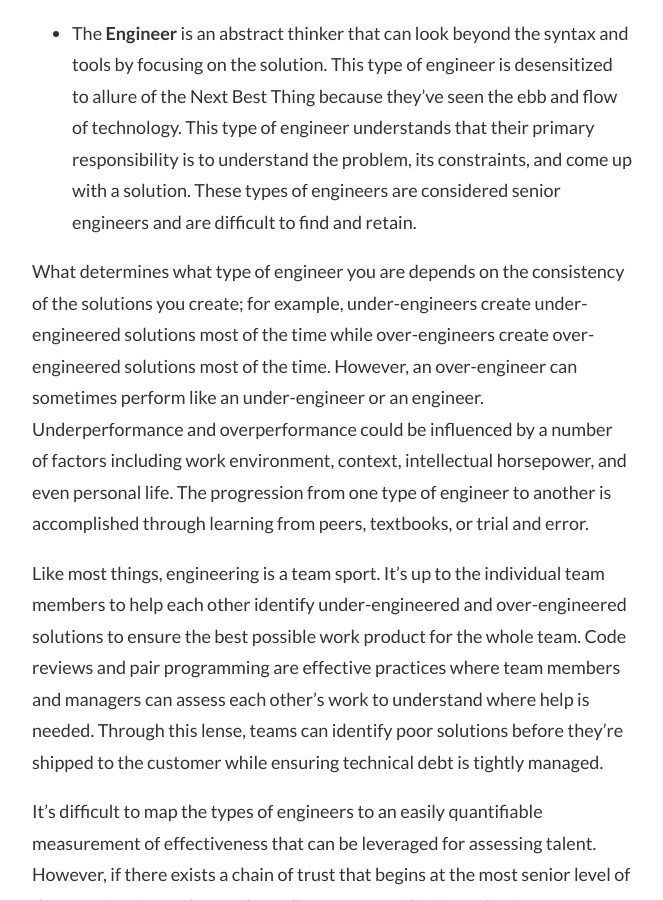
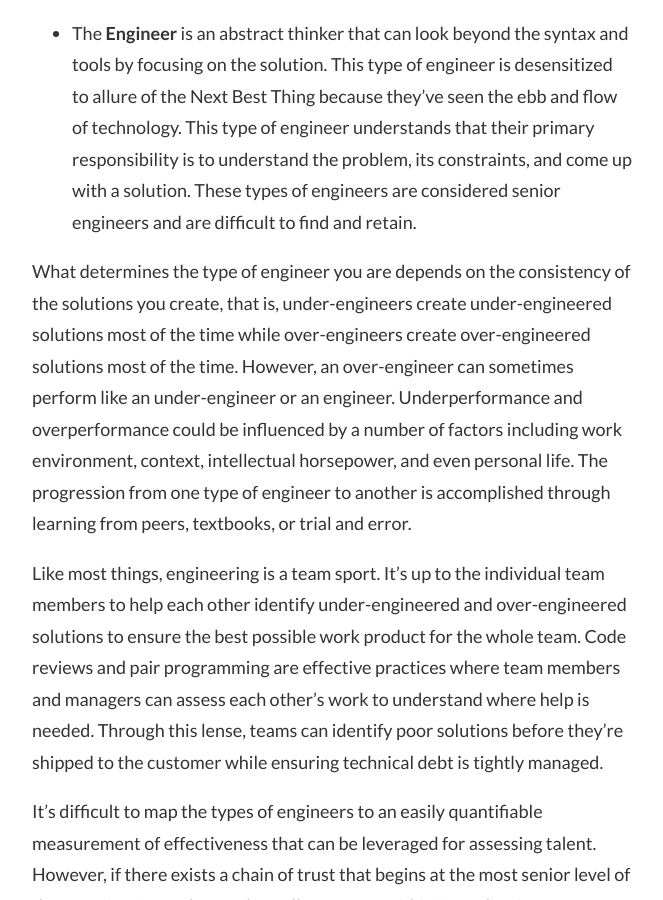
Before and after one commit to omar/omar.github.io, a Jekyll site: the page built from _posts/2017-01-10-the-types-of-engineers.md, in a window 1280 px wide and 900 px high, scrolled down 1833 px. Shown: the whole window, without its empty margins (308-971 px from the left). Built offline with Jekyll 4.4.1, drawn with Linux system fonts in a browser that asks for light colours; nearby versions of some CDN libraries; library files that are not in the unit come from our copies.

Commit message:
Update 2017-01-10-the-types-of-engineers.md

```diff
--- a/_posts/2017-01-10-the-types-of-engineers.md
+++ b/_posts/2017-01-10-the-types-of-engineers.md
@@ -19,7 +19,7 @@ However, what remains true is that bad engineering and good engineering is perce
 
 - The **Engineer** is an abstract thinker that can look beyond the syntax and tools by focusing on the solution. This type of engineer is desensitized to allure of the Next Best Thing because they’ve seen the ebb and flow of technology. This type of engineer understands that their primary responsibility is to understand the problem, its constraints, and come up with a solution. These types of engineers are considered senior engineers and are difficult to find and retain.
 
-What determines what type of engineer you are depends on the consistency of the solutions you create; for example, under-engineers create under-engineered solutions most of the time while over-engineers create over-engineered solutions most of the time. However, an over-engineer can sometimes perform like an under-engineer or an engineer. Underperformance and overperformance could be influenced by a number of factors including work environment, context, intellectual horsepower, and even personal life. The progression from one type of engineer to another is accomplished through learning from peers, textbooks, or trial and error.
+What determines the type of engineer you are depends on the consistency of the solutions you create, that is, under-engineers create under-engineered solutions most of the time while over-engineers create over-engineered solutions most of the time. However, an over-engineer can sometimes perform like an under-engineer or an engineer. Underperformance and overperformance could be influenced by a number of factors including work environment, context, intellectual horsepower, and even personal life. The progression from one type of engineer to another is accomplished through learning from peers, textbooks, or trial and error.
 
 Like most things, engineering is a team sport. It’s up to the individual team members to help each other identify under-engineered and over-engineered solutions to ensure the best possible work product for the whole team. Code reviews and pair programming are effective practices where team members and managers can assess each other’s work to understand where help is needed. Through this lense, teams can identify poor solutions before they’re shipped to the customer while ensuring technical debt is tightly managed.
 
```
